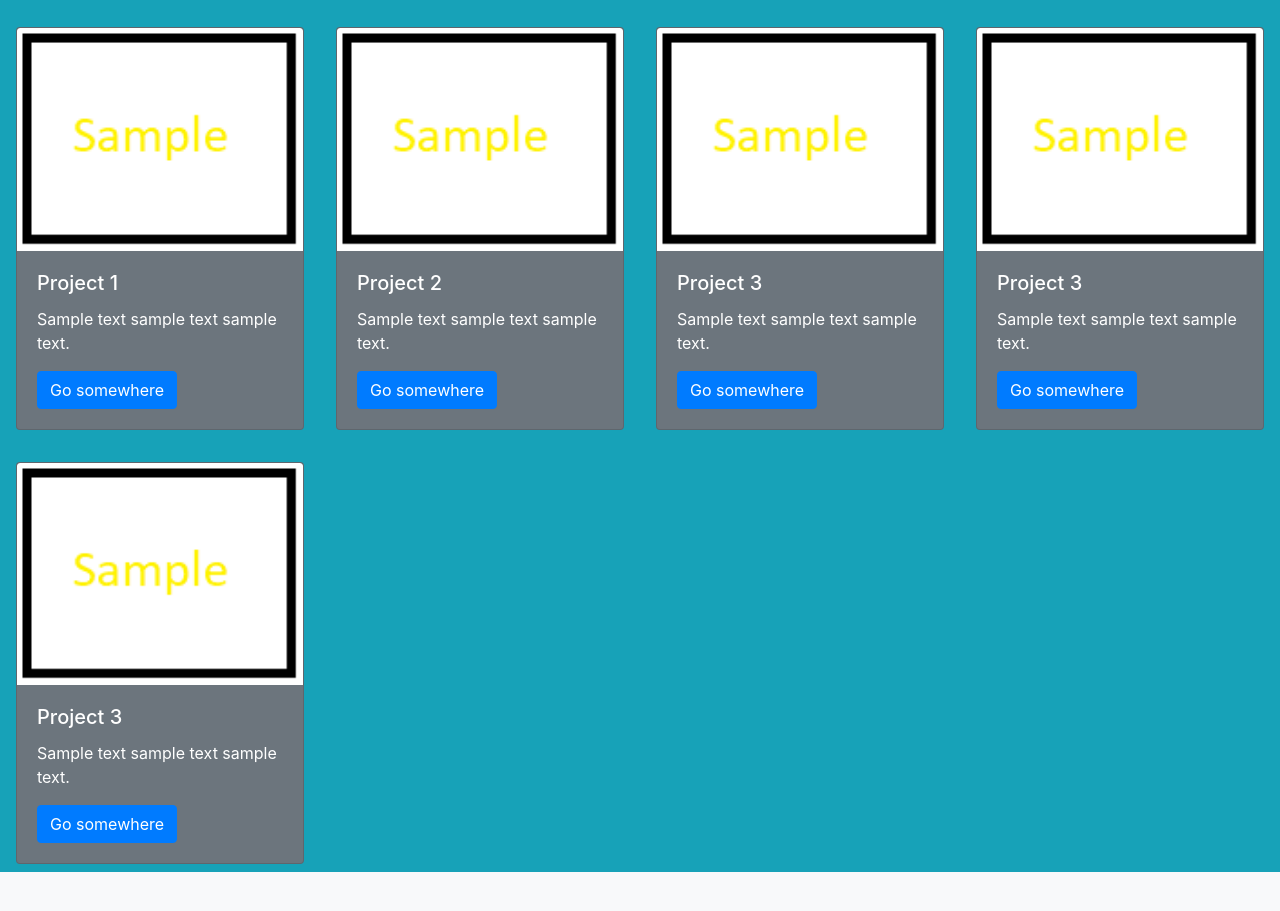
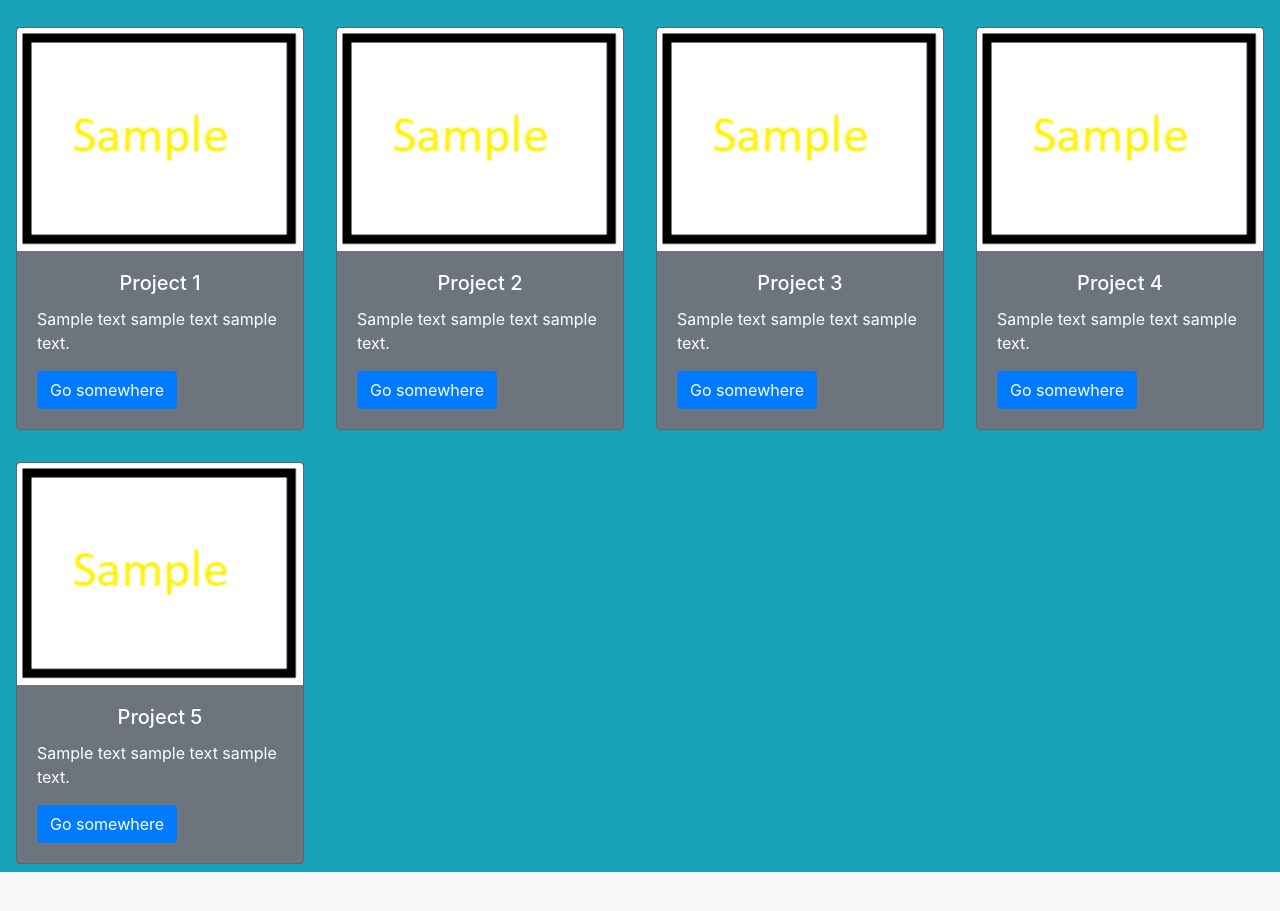
Before and after one commit to Hasanshub/assessment1, a plain HTML site: page index.html in a window 1280 px wide. Shown: the part 885-1796 px from the top of the page. Drawn offline with nearby package versions, Linux system fonts and the light colour scheme.

Commit message:
Card titles centred and updated

```diff
--- a/index.html
+++ b/index.html
@@ -50,7 +50,7 @@
             <div class="card text-white bg-secondary m-3 overflow-auto" style="width: 18rem;">
                 <img src="Sample.png" class="card-img-top img-fluid" alt="sample">
                 <div class="card-body">
-                  <h5 class="card-title">Project 1</h5>
+                  <h5 class="card-title" style="text-align: center;">Project 1</h5>
                   <p class="card-text">Sample text sample text sample text.</p>
                   <a href="#" class="btn btn-primary">Go somewhere</a>
                 </div>
@@ -60,7 +60,7 @@
               <div class="card text-white bg-secondary m-3 overflow-auto" style="width: 18rem;">
                 <img src="Sample.png" class="card-img-top img-fluid" alt="sample">
                 <div class="card-body">
-                  <h5 class="card-title">Project 2</h5>
+                  <h5 class="card-title" style="text-align: center;">Project 2</h5>
                   <p class="card-text">Sample text sample text sample text.</p>
                   <a href="#" class="btn btn-primary">Go somewhere</a>
                 </div>
@@ -70,7 +70,7 @@
                   <div class="card text-white bg-secondary m-3 overflow-auto" style="width: 18rem;">
                 <img src="Sample.png" class="card-img-top img-fluid" alt="sample">
                 <div class="card-body">
-                  <h5 class="card-title">Project 3</h5>
+                  <h5 class="card-title" style="text-align: center;">Project 3</h5>
                   <p class="card-text">Sample text sample text sample text.</p>
                   <a href="#" class="btn btn-primary">Go somewhere</a>
                 </div>
@@ -80,8 +80,8 @@
                           <div class="card text-white bg-secondary m-3 overflow-auto" style="width: 18rem;">
                 <img src="Sample.png" class="card-img-top img-fluid" alt="sample">
                 <div class="card-body">
-                  <h5 class="card-title">Project 3</h5>
-                  <p class="card-text">Sample text sample text sample text.</p>
+                  <h5 class="card-title" style="text-align: center;">Project 4</h5>
+                  <p class="card-text" >Sample text sample text sample text.</p>
                   <a href="#" class="btn btn-primary">Go somewhere</a>
                 </div>
               </div>
@@ -91,7 +91,7 @@
               <div class="card text-white bg-secondary m-3 overflow-auto" style="width: 18rem;">
                 <img src="Sample.png" class="card-img-top img-fluid" alt="sample">
                 <div class="card-body">
-                  <h5 class="card-title">Project 3</h5>
+                  <h5 class="card-title" style="text-align: center;">Project 5</h5>
                   <p class="card-text">Sample text sample text sample text.</p>
                   <a href="#" class="btn btn-primary">Go somewhere</a>
                 </div>
--- a/style.css
+++ b/style.css
@@ -16,6 +16,8 @@
 #projects {
     display: flex;
     flex-direction: column;
+    justify-content: center;
+    align-items: center;
     width: 100%;
     min-height: 100vh;
 
```
